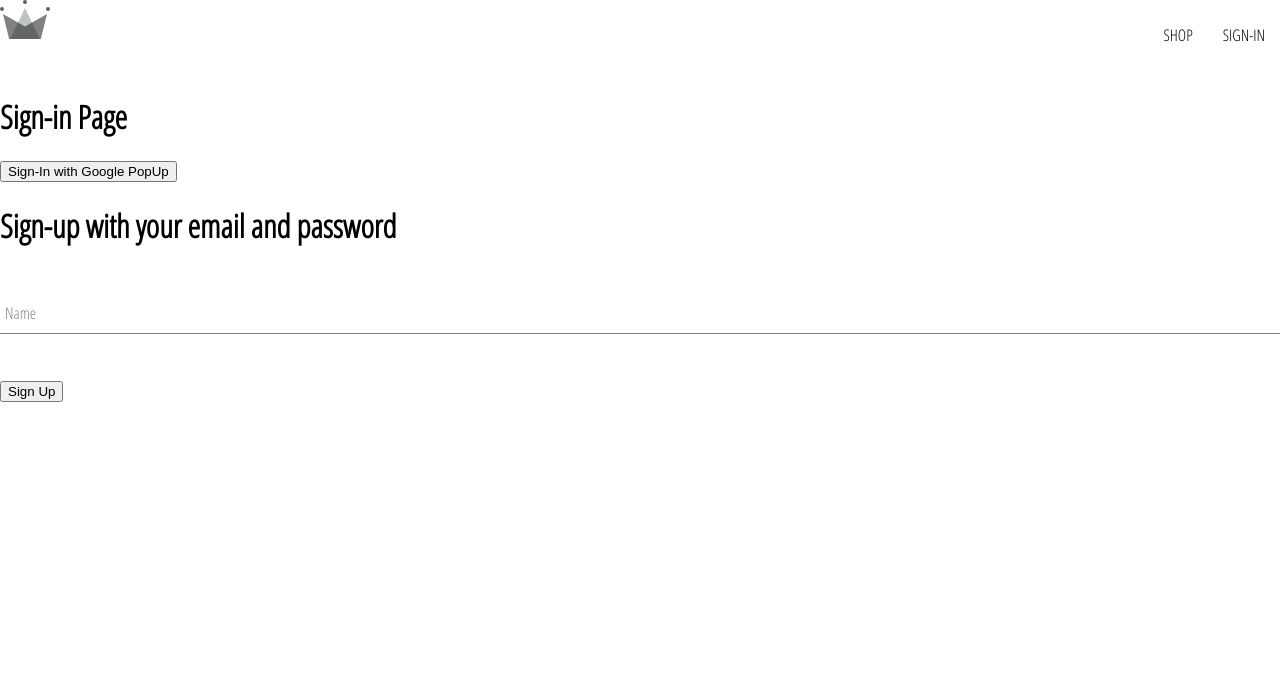
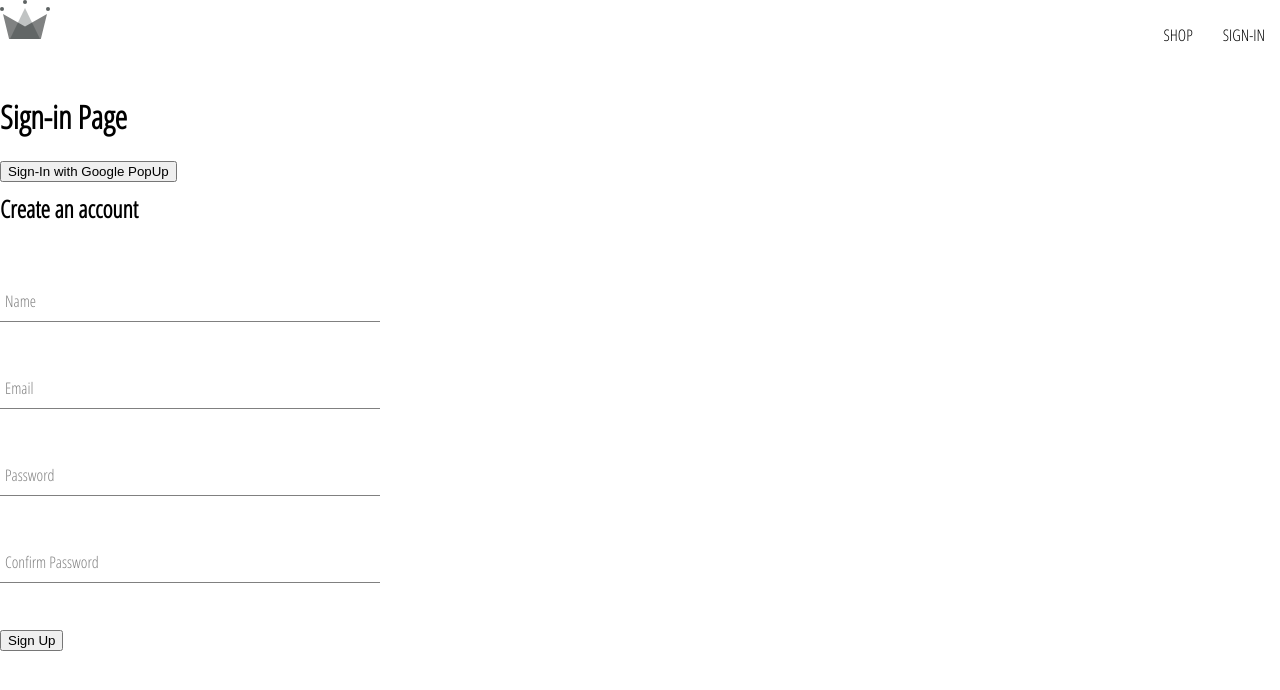
Before and after one commit to azshhh/Reactjs-Tutorials, a React (Create React App) app in the folder reactjs-capstone/: page /sign-in in a window 1280 px wide. Shown: the top 690 px of the page. Built offline with nearby package versions, Linux system fonts and the light colour scheme.

Commit message:
FormInput SCSS

```diff
--- a/reactjs-capstone/src/components/form-input/form-input.component.jsx
+++ b/reactjs-capstone/src/components/form-input/form-input.component.jsx
@@ -1,13 +1,13 @@
 import "./form-input.styles.scss";
 
-const FormInput = ({ label, inputOptions }) => {
+const FormInput = ({ label, ...otherProps }) => {
   return (
     <div className="group">
-      <input className="form-input" {...inputOptions} />
+      <input className="form-input" {...otherProps} />
       {label && (
         <label
           className={`${
-            inputOptions.value.lenth ? "shrink" : ""
+            otherProps.value.length ? "shrink" : ""
           } form-input-label`}
         >
           {label}
--- a/reactjs-capstone/src/components/sign-up-form/sign-up-form.component.jsx
+++ b/reactjs-capstone/src/components/sign-up-form/sign-up-form.component.jsx
@@ -1,5 +1,6 @@
 import { useState } from "react";
 import FormInput from "../form-input/form-input.component";
+import "./sign-up-form.styles.scss";
 import {
   createAuthUserWithEmailAndPassword,
   createUserDocumentFromAuth,
@@ -49,22 +50,19 @@ const SignUpForm = () => {
   };
 
   return (
-    <div>
-      <h1>Sign-up with your email and password</h1>
+    <div className="sign-up-container">
+      <h2>Create an account</h2>
       <form onSubmit={handleSubmit}>
         <FormInput
           label="Name"
-          // using this method we can differentiate what props are passed to the varialbles
-          inputOptions={{
-            type: "text",
-            required: true,
-            onChange: handleChange,
-            name: "displayName",
-            value: displayName,
-          }}
+          type="text"
+          required
+          onChange={handleChange}
+          name="displayName"
+          value={displayName}
         />
 
-        {/* <FormInput
+        <FormInput
           label="Email"
           type="email"
           required
@@ -91,7 +89,7 @@ const SignUpForm = () => {
           name="confirmPassword"
           value={confirmPassword}
           autoComplete="new-password"
-        /> */}
+        />
 
         <button type="submit">Sign Up</button>
       </form>
--- /dev/null
+++ b/reactjs-capstone/src/components/sign-up-form/sign-up-form.styles.scss
@@ -0,0 +1,9 @@
+.sign-up-container {
+  display: flex;
+  flex-direction: column;
+  width: 380px;
+
+  h2 {
+    margin: 10px 0;
+  }
+}
--- a/reactjs-capstone/src/index.scss
+++ b/reactjs-capstone/src/index.scss
@@ -20,6 +20,6 @@ a {
   box-sizing: border-box;
 }
 
-h2 {
-  text-transform: uppercase;
-}
+// h2 {
+//   text-transform: uppercase;
+// }
```
